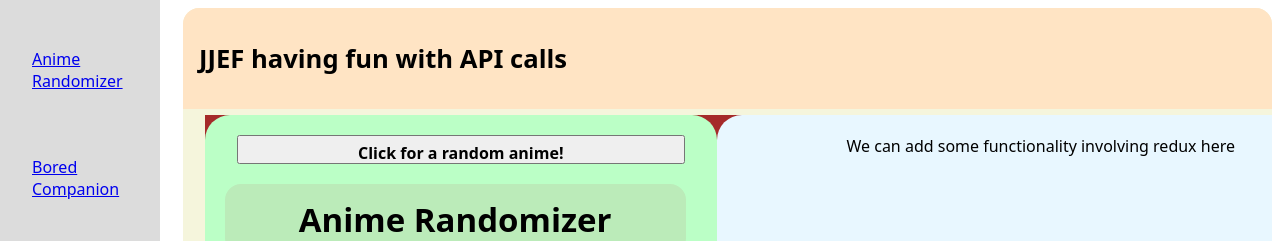
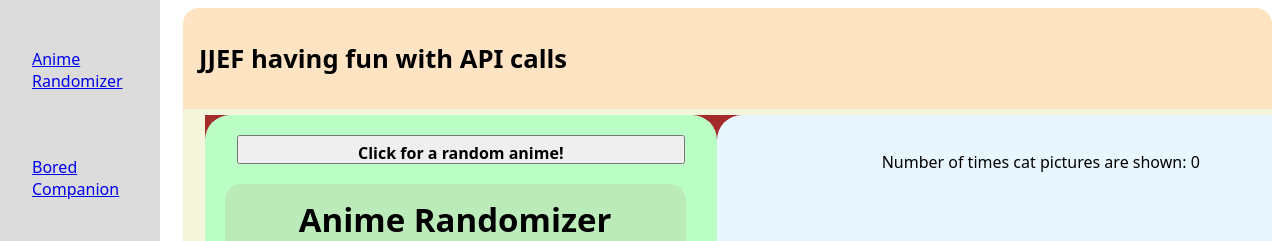
Before and after one commit to johnzhou1210/JJEFAPIApp, a React (Create React App) app: page /JJEFAPIApp/AnimeRandomizer in a window 1280 px wide. Shown: the top 241 px of the page. Built offline with nearby package versions, Linux system fonts and the light colour scheme.

Commit message:
Update App.js showing number of catImageCount
Update App.js showing number of catImageCount

```diff
--- a/src/routes/App.js
+++ b/src/routes/App.js
@@ -5,8 +5,10 @@ import PokeComponent from "./PokeComponent";
 
 import "../styles.css";
 import { Outlet, Link } from "react-router-dom";
+import { useSelector } from 'react-redux';
 
 export default function App() {
+  const catImageCount = useSelector((state) => state.catImage.catImageCount);
   return (
     <div className="App">
       <div className="sidebar">
@@ -30,7 +32,7 @@ export default function App() {
         <div className="info">
           <Outlet />
           <div className="card-3">
-            We can add some functionality involving redux here
+            <p>Number of times cat pictures are shown: {catImageCount}</p>
           </div>
 
         </div>
```
